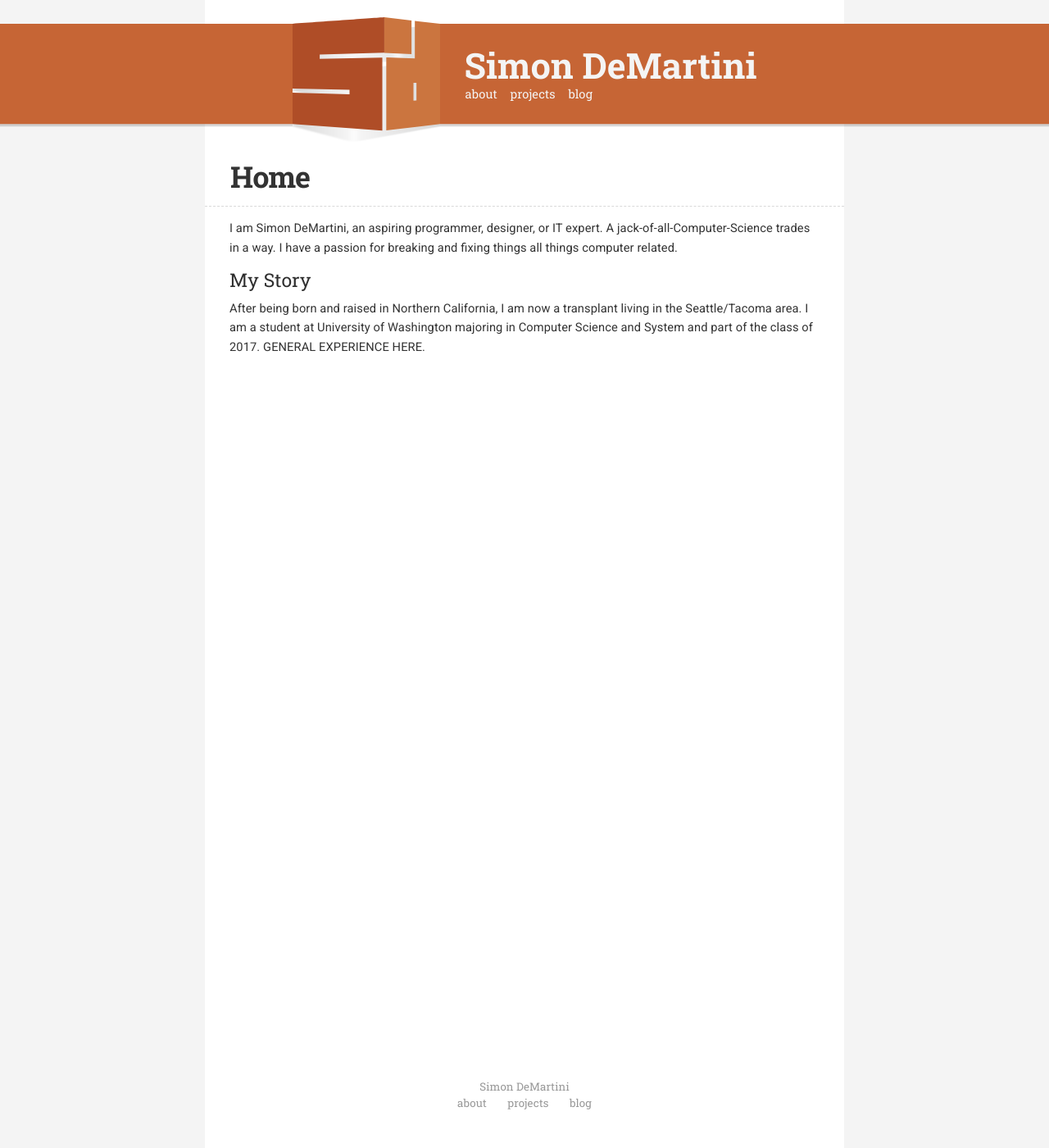
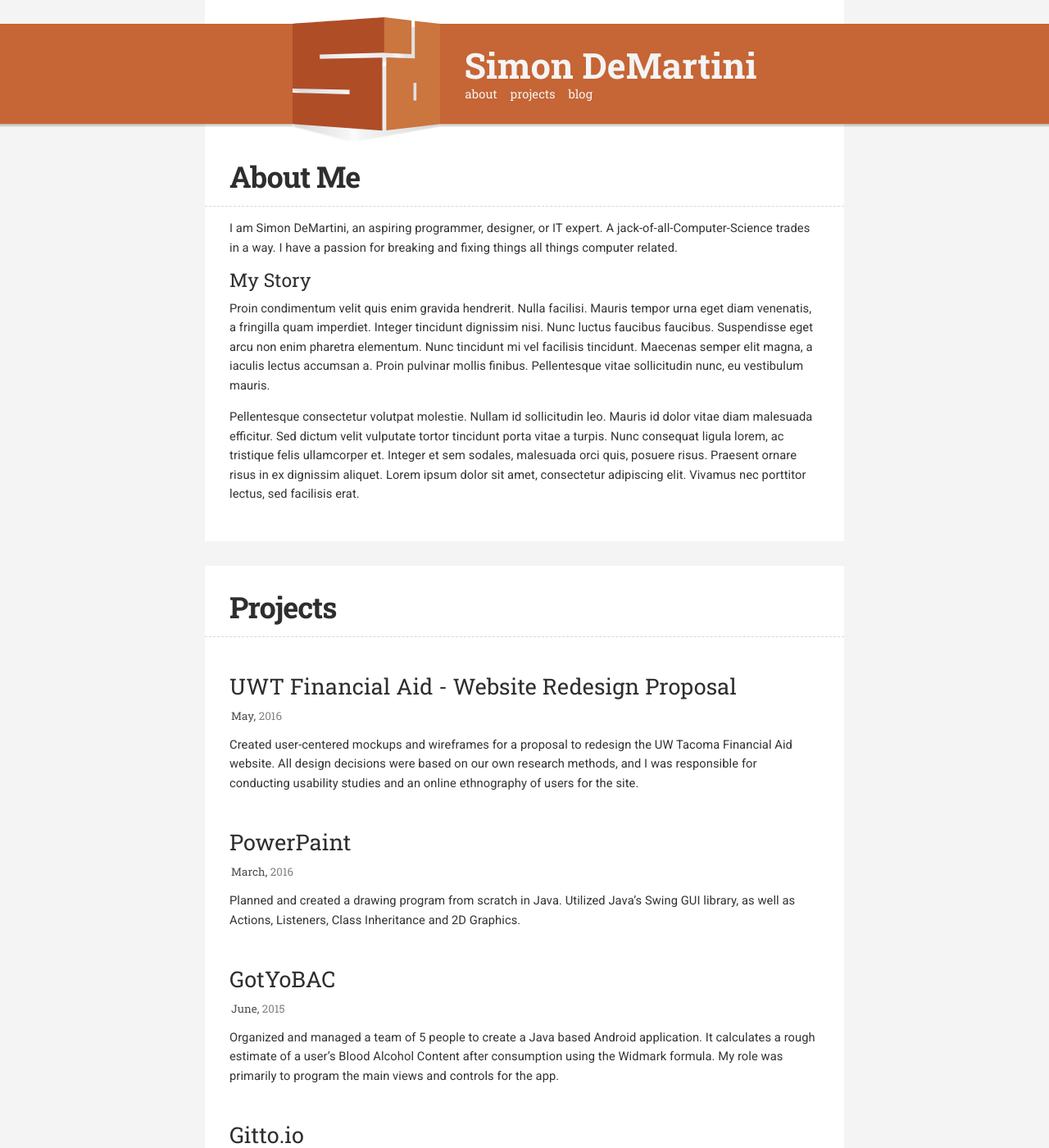
Before and after one commit to simondemartini/simondemartini.github.io, a Jekyll site: the page built from index.html, in a window 1280 px wide and 1400 px high. Shown: the whole window at 82% size. Built offline with Jekyll 4.4.1, drawn with Linux system fonts in a browser that asks for light colours; some of the changed text lies outside the part shown.

Commit message:
Create single page about-projects

```diff
--- a/_config.yml
+++ b/_config.yml
@@ -29,6 +29,8 @@ permalink: /blog/:year/:month/:day/:title/
 collections:
     projects:
         output: true
+    about:
+        output: false
 
 # Build settings
 markdown: kramdown
--- a/_includes/navigation.html
+++ b/_includes/navigation.html
@@ -1,5 +1,5 @@
 <ul class="nav-link link-highlight-header">
-    <li class="{% if page.url contains "/about/" %} nav-current {% endif %}"><a href="/about/">about</a></li>
-    <li class="{% if page.url contains "/projects/" %} nav-current {% endif %}"><a href="/projects/">projects</a></li>
+    <li class="{% if page.url contains "/about/" %} nav-current {% endif %}"><a href="{{site.url}}/#about">about</a></li>
+    <li class="{% if page.url contains "/projects/" %} nav-current {% endif %}"><a href="{{site.url}}/#projects">projects</a></li>
     <li class="{% if page.url contains "/blog/" %} nav-current {% endif %}"><a href="/blog/">blog</a></li>
 </ul>
--- a/projects/index.html
+++ b/_includes/projects.html
@@ -1,7 +1,3 @@
----
-layout: page
-title: Projects
----
 {% assign sorted = (site.projects | sort: 'date') | reverse %}
 {% for project in sorted %}
 <div class="wrapper project">
--- a/_posts/2016-08-20-words-and-shit.markdown
+++ b/_posts/2016-08-20-words-and-shit.markdown
@@ -3,7 +3,7 @@ layout: post
 title:  "Words and Shit"
 date:   2016-08-20 17:11:01 -0700
 categories: jekyll
-image: http://wallpaperfx.com/uploads/wallpapers/2016/05/23/18534/preview_the-sunset-road.jpg
+image: https://mymostlyunfabulouslife.files.wordpress.com/2013/09/autumn-nature-desktop.jpg
 ---
 Lorem ipsum dolor sit amet, consectetur adipiscing elit. Etiam dignissim, ipsum nec cursus gravida, neque lectus iaculis nulla, ac sodales orci orci a neque. Vestibulum ligula nisl, condimentum ut eros vel, tempor mattis eros. Integer luctus lectus in diam scelerisque suscipit. Mauris sed ante tellus. Phasellus vel bibendum libero, at pretium sapien. Vivamus elit leo, ullamcorper at ultricies non, suscipit id orci. Nulla viverra tortor molestie sapien pharetra malesuada. Aliquam eu erat odio. Etiam dictum vitae sapien ac finibus. Proin imperdiet, leo id interdum sollicitudin, felis lacus ultricies velit, at sagittis leo sapien non dui. Proin finibus sit amet sapien eu interdum. Quisque commodo finibus sapien vel volutpat. In tincidunt justo id molestie condimentum.
 
--- /dev/null
+++ b/index.html
@@ -0,0 +1,24 @@
+---
+layout: default
+title: Home
+---
+{% for topic in site.about %}
+<article class="wrapper about" id="{{topic.slug}}">
+    <header class="head">
+        <h1 class="link-title">{{ topic.title }}</h1>
+    </header>
+    <section class="post-excerpt {{post_class}}">
+        {%if topic.image %}
+        <div class="big-img">
+            <img src="{{ topic.image }}" />
+        </div>
+        {% endif %}
+
+        {{ topic.content }}
+
+    </section>
+    <footer class="post-meta">
+
+    </footer>
+</article>
+{% endfor %}
--- a/index.md
+++ /dev/null
@@ -1,9 +0,0 @@
----
-layout: page
-title: Home
----
-I am Simon DeMartini, an aspiring programmer, designer, or IT expert. A jack-of-all-Computer-Science trades in a way. I have a passion for breaking and fixing things all things computer related.
-
-#### My Story
-
-After being born and raised in Northern California, I am now a transplant living in the Seattle/Tacoma area. I am a student at University of Washington majoring in Computer Science and System and part of the class of 2017. GENERAL EXPERIENCE HERE.
```
Also changed, not shown: _about/about.md (added, +13 -0 lines), _about/projects.md (added, +7 -0 lines), about/index.md (deleted, +0 -14 lines), 1 other file.
